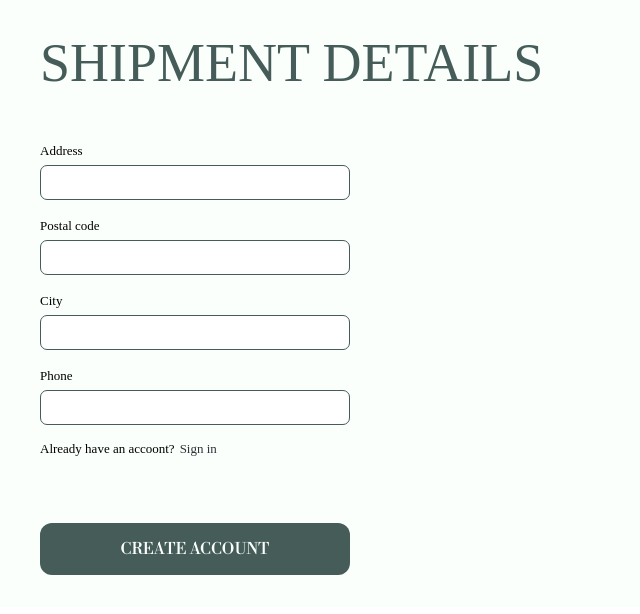
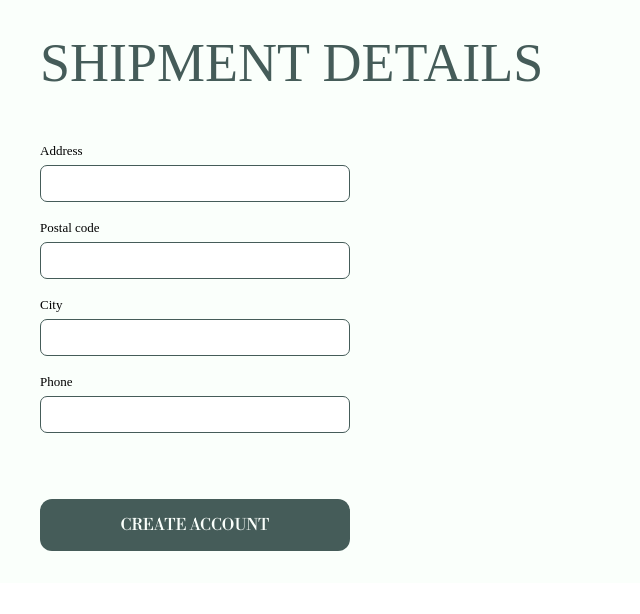
Before and after one commit to Fiaevanna/bookbounty, a Next.js app: page /Shipment-details in a window 1280 px wide. Shown: the top 614 px of the page, without its empty margins (0-640 px from the left). Built offline with nearby package versions, Linux system fonts and the light colour scheme; a web font is replaced by a local one.

Commit message:
added components with ground structure and more variables

```diff
--- /dev/null
+++ b/src/components/PageTitle.module.css
@@ -0,0 +1,5 @@
+.pageTitle{
+    color: var(--HeaderTextColor);
+    font-size: 20px;
+
+}
--- a/src/pages/Shipment-details.tsx
+++ b/src/pages/Shipment-details.tsx
@@ -1,6 +1,6 @@
 import { Button } from "@/components/Button";
 import styles from "@/styles/ShipmentDetails.module.css";
-import Link from "next/link";
+
 
 const ShipmentDetails = () => {
   return (
@@ -25,8 +25,6 @@ const ShipmentDetails = () => {
                     name="address"
                     maxLength={15}
                   />
-                </form>
-                <form>
                   <div className={styles.formFieldLabelRow}>
                     <label htmlFor="postalCode" className={styles.labelText}>
                       Postal code
@@ -38,8 +36,6 @@ const ShipmentDetails = () => {
                     name="postalCode"
                     maxLength={5}
                   />
-                </form>
-                <form>
                   <div className={styles.formFieldLabelRow}>
                     <label htmlFor="city" className={styles.labelText}>
                       City
@@ -51,8 +47,6 @@ const ShipmentDetails = () => {
                     name="city"
                     maxLength={15}
                   />
-                </form>
-                <form>
                   <div className={styles.formFieldLabelRow}>
                     <label htmlFor="phone" className={styles.labelText}>
                       Phone
@@ -64,13 +58,6 @@ const ShipmentDetails = () => {
                     name="phone"
                     maxLength={10}
                   />
-                </form>
-                <div className={styles.link}>
-                  <span className={styles.span}>Already have an accoont?</span>
-
-                    <span ><Link className={styles.linkText} href="/sign-in">Sign in </Link></span>
-
-                </div>
                   <div>
                     <Button
                       to="/sign-in"
@@ -78,6 +65,7 @@ const ShipmentDetails = () => {
                       className={styles.shipDetailsBtn}
                     />
                   </div>
+                </form>
               </div>
             </main>
           </div>
--- a/src/styles/Home.module.css
+++ b/src/styles/Home.module.css
@@ -36,7 +36,7 @@
 .imgCtaContent {
   display: flex;
   margin-top: 50px;
-  justify-content: end;
+  justify-content: flex-end;
 
 }
 
--- a/src/styles/ShipmentDetails.module.css
+++ b/src/styles/ShipmentDetails.module.css
@@ -5,6 +5,8 @@
   gap: 2rem;
   background-color: var(--Primary);
 }
+
+/* på shipmentcard sätt in nya appshell componenten istället och ta bort padding */
 
 .shipmentContainer {
   width: 100%;
@@ -50,9 +52,10 @@
 .inputField {
   width: 310px;
   box-sizing: border-box;
-  padding: 9px;
+  padding: var(--spacing-sm);
   border-radius: 7px;
   border: 1px solid var(--HeaderTextColor);
+  margin-bottom: 16px;
 }
 
 .shipDetailsBtn {
--- a/src/styles/globals.css
+++ b/src/styles/globals.css
@@ -6,7 +6,12 @@
   --Footer: #AAB8B3;
   --Button: #3A4B49;
   --Inputfild: #fafffb;
-
+  --spacing-base: 5px;
+  --spacing-xs: calc(var(--spacing-base) * 1);
+  --spacing-sm: calc(var(--spacing-base) * 2);
+  --spacing-md: calc(var(--spacing-base) * 3);
+  --spacing-lg: calc(var(--spacing-base) * 4);
+  --spacing-xl: calc(var(--spacing-base) * 5);
 }
 
 body {
@@ -17,3 +22,5 @@ body {
 p{
   margin: unset;
 }
+
+/* Created varibles for spacing and color */
```
Also changed, not shown: src/components/AppShell.module.css (added, +16 -0 lines), src/components/AppShell.tsx (added, +21 -0 lines), src/components/Nav.tsx (added, +8 -0 lines), src/components/PageTitle.tsx (added, +14 -0 lines), src/pages/explore-books.tsx (added, +32 -0 lines), src/styles/ExploreBooks.module.css (added, +12 -0 lines). Lines whose indentation alone changed are shown as unchanged.
